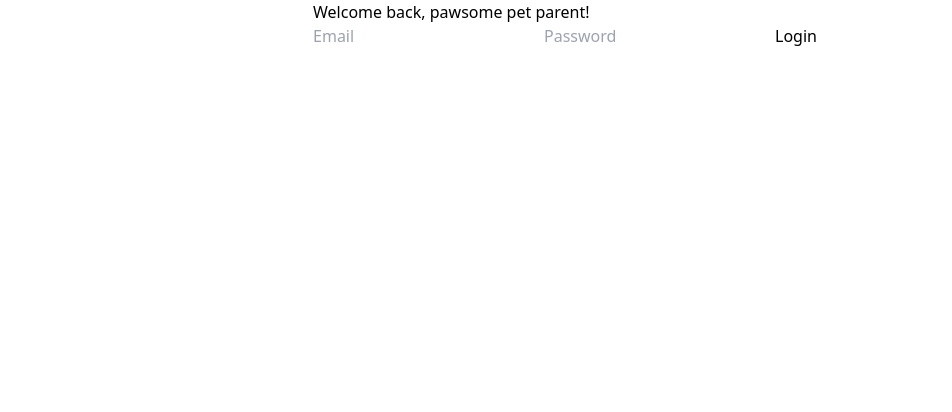
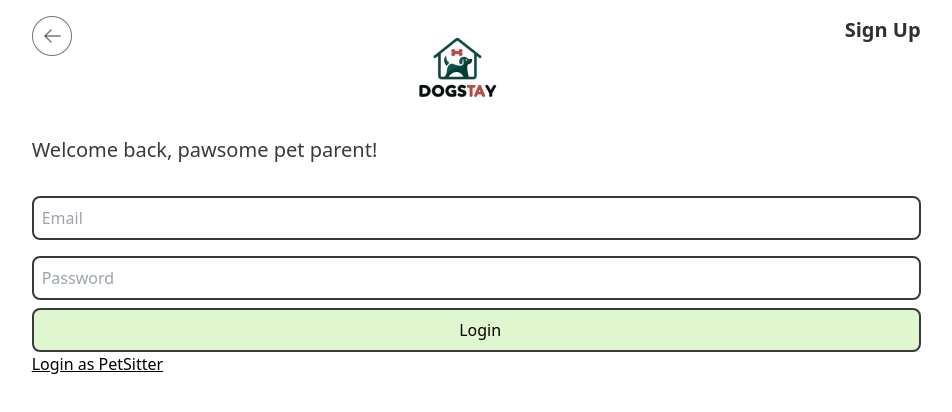
Before and after one commit to JoshuaAbulu/Dog-Boarding, a React (Create React App) app in the folder Frontend/: page /login in a window 1280 px wide. Shown: the top 412 px of the page, without its empty margins (75-1027 px from the left). Built offline with nearby package versions, Linux system fonts and the light colour scheme.

Commit message:
Added two different component, one for the user login and the other for the petsitter login

```diff
--- a/Frontend/src/App.js
+++ b/Frontend/src/App.js
@@ -8,7 +8,7 @@ import DogInfo from "./pages/dogInfoPage/DogInfo";
 import { DogInfoScreen } from "./pages/dogInfoPage/DogInfoScreen";
 import { DogAdditionalInfo } from "./pages/dogInfoPage/AdditionalInfo";
 import SignUpForm from "./auth/signUp/SignUpForm";
-import LoginPage from "./auth/Login/Login";
+import Login from "./auth/Login/Login";
 import { DetailsPage } from "./pages/dogInfoPage/DetailsPage";
 import { AdditionalDetails } from "./pages/dogInfoPage/AdditionalDetails";
 import { Home } from "./home/Home";
@@ -17,6 +17,9 @@ import { PetSitterPricing } from "./pages/petsitterInfoPage/PetSitterPricing";
 import { PetSitterDetails } from "./pages/petsitterInfoPage/PetSitterDetails";
 import { PetSitterInfo1 } from "./pages/petsitterInfoPage/PetSitterInfo1";
 import { PetSitterInfo2 } from "./pages/petsitterInfoPage/PetSitterInfo2";
+
+
+
 
 const App = () => {
   return (
@@ -27,7 +30,7 @@ const App = () => {
           <div className="flex justify-center">
             <Routes>
               <Route path="/" element={<SignUpForm />} />
-              <Route path="/login" element={<LoginPage />} />
+              <Route path="/login" element={<Login />} />
               <Route path="/dog-registration" element={<DogRegistration />} />
               <Route path="/dog-info" element={<DogInfo />} />
               <Route path="/dog-info-screen" element={<DogInfoScreen />} />
--- a/Frontend/src/auth/Login/Login.js
+++ b/Frontend/src/auth/Login/Login.js
@@ -1,9 +1,10 @@
-import React from "react";
+import React, { useState } from 'react';
 import { useForm } from "react-hook-form";
 import * as yup from "yup";
 import { yupResolver } from "@hookform/resolvers/yup";
 import { useNavigate } from "react-router-dom";
-import axios from "axios";
+// import axios from "axios";
+import Header from "../../components/navbar/Header";
 
 const schema = yup.object().shape({
   email: yup.string().email("Invalid email").required("Email is required"),
@@ -16,7 +17,25 @@ const schema = yup.object().shape({
     ),
 });
 
-const LoginPage = () => {
+const Login = () => {
+  const [isPetOwnerLogin, setIsPetOwnerLogin] = useState(false);
+
+  const toggleLoginType = () => {
+    setIsPetOwnerLogin((prev) => !prev);
+  };
+
+  return (
+    <div className="w-10/12">
+      {!isPetOwnerLogin ? (
+        <UserLogin toggleLoginType={toggleLoginType} />
+      ) : (
+        <PetSitterLogin toggleLoginType={toggleLoginType} />
+      )}
+    </div>
+  );
+};
+
+const PetSitterLogin = ({ toggleLoginType }) => {
   const navigate = useNavigate();
 
   const {
@@ -29,13 +48,66 @@ const LoginPage = () => {
 
   const onSubmit = async (data) => {
     try {
-      const response = await axios.post(
-        "",
-        data
+      // const response = await axios.post(
+      //   "",
+      //   data
+      // );
+      // const token = response.token;
+
+      // localStorage.setItem("token", token);
+      navigate("/petsitter1");
+      console.log(data);
+    } catch (error) {
+      console.log("Invalid email or password");
+    }
+  };
+
+  return (
+    <div className="w-10/12">
+      <Header />
+      <h2 className="form_header">Welcome back, pawsome pet parent!</h2>
+      <div className="input_field_div">
+          <form onSubmit={handleSubmit(onSubmit)}>
+            <input {...register("email")} type="email" placeholder="Email" className="input_field my-2" />
+            {errors.email && <p>{errors.email.message}</p>}
+
+            <input
+              {...register("password")}
+              type="password"
+              placeholder="Password"
+              className="input_field my-2"
+            />
+            {errors.password && <p>{errors.password.message}</p>}
+            <button type="submit" className="next_button input_field">Login</button>
+
+          </form>
+
+      </div>
+      <button onClick={toggleLoginType} className="underline">Login as PetOwner</button>
+    </div>
   );
-      const token = response.token;
+};
 
-      localStorage.setItem("token", token);
+const UserLogin = ({ toggleLoginType }) => {
+  const navigate = useNavigate();
+
+  const {
+    register,
+    handleSubmit,
+    formState: { errors },
+  } = useForm({
+    resolver: yupResolver(schema),
+  });
+
+  const onSubmit = async (data) => {
+    try {
+      // const response = await axios.post(
+      //   "",
+      //   data
+      // );
+      // const token = response.token;
+
+      // localStorage.setItem("token", token);
       navigate("/dog-registration");
       console.log(data);
     } catch (error) {
@@ -44,23 +116,29 @@ const LoginPage = () => {
   };
 
   return (
-    <div>
-      <h2>Welcome back, pawsome pet parent!</h2>
+    <div className="w-10/12">
+      <Header />
+      <h2 className="form_header">Welcome back, pawsome pet parent!</h2>
+      <div className="input_field_div">
           <form onSubmit={handleSubmit(onSubmit)}>
-        <input {...register("email")} type="email" placeholder="Email" />
+            <input {...register("email")} type="email" placeholder="Email" className="input_field my-2" />
             {errors.email && <p>{errors.email.message}</p>}
 
             <input
               {...register("password")}
               type="password"
               placeholder="Password"
+              className="input_field my-2"
             />
             {errors.password && <p>{errors.password.message}</p>}
 
-        <button type="submit">Login</button>
+            <button type="submit" className="next_button input_field">Login</button>
           </form>
+
+      </div>
+      <button onClick={toggleLoginType} className='underline'>Login as PetSitter</button>
     </div>
   );
 };
 
-export default LoginPage;
+export default Login;
```
Lines whose indentation alone changed are shown as unchanged.
